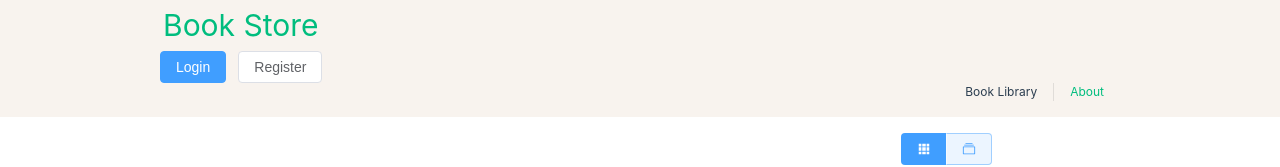
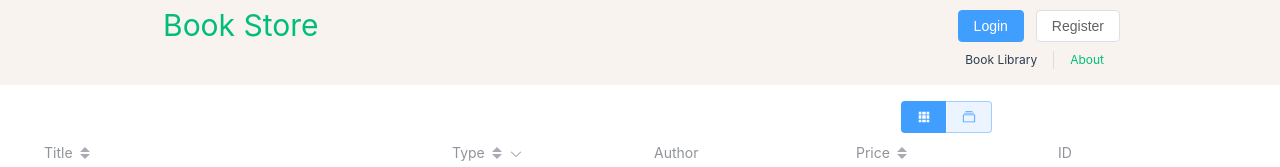
Before and after one commit to Akash5210/Book-Library, a Vue app: page / in a window 1280 px wide. Shown: the top 167 px of the page. Built offline with nearby package versions, Linux system fonts and the light colour scheme.

Commit message:
README file updated and confirmation before loggout is added

```diff
--- a/src/components/BookBrand.vue
+++ b/src/components/BookBrand.vue
@@ -6,11 +6,25 @@
         <el-button type="primary" @click="loggedInAccess.setShowLoginModal(true)">Login</el-button>
         <el-button plain @click="loggedInAccess.setShowRegisterModal(true)">Register</el-button>
       </span>
-      <el-button v-else @click="handleLogout" type="danger">Logout</el-button>
+      <!-- <el-button v-else @click="handleLogout" type="danger">Logout</el-button> -->
+      <el-button v-else @click="centerDialogVisible = true" type="danger">Logout</el-button>
+
     </div>
   </div>
+  <el-dialog v-model="centerDialogVisible" title="Are you sure to logout?" width="500" align-center>
+    <!-- <span>Open the dialog from the center from the screen</span> -->
+    <template #footer>
+      <div class="dialog-footer">
+        <el-button @click="centerDialogVisible = false">Cancel</el-button>
+        <el-button type="danger" @click="handleLogout">
+          Logout
+        </el-button>
+      </div>
+    </template>
+  </el-dialog>
 </template>
 <script setup>
+import { ref } from 'vue';
 import { logoutUser } from '@/auth';
 
 import { useLoggedInAccessStore } from '@/stores/loggedInAccess'
@@ -24,12 +38,20 @@
   },
 })
 
+const centerDialogVisible = ref(false)
+
 const handleLogout = async () => {
   await logoutUser();
   // Redirect or update UI after logout
   loggedInAccess.setIsLoggedIn(false);
+  centerDialogVisible.value = false;
   console.log("You are Logged Out successfully")
 };
 </script>
 <style scoped>
+.greetings {
+  display: flex;
+  justify-content: space-between;
+  align-items: center;
+}
 </style>
```
Also changed, not shown: 1 other file (tests, documents, lock files or other folders).
